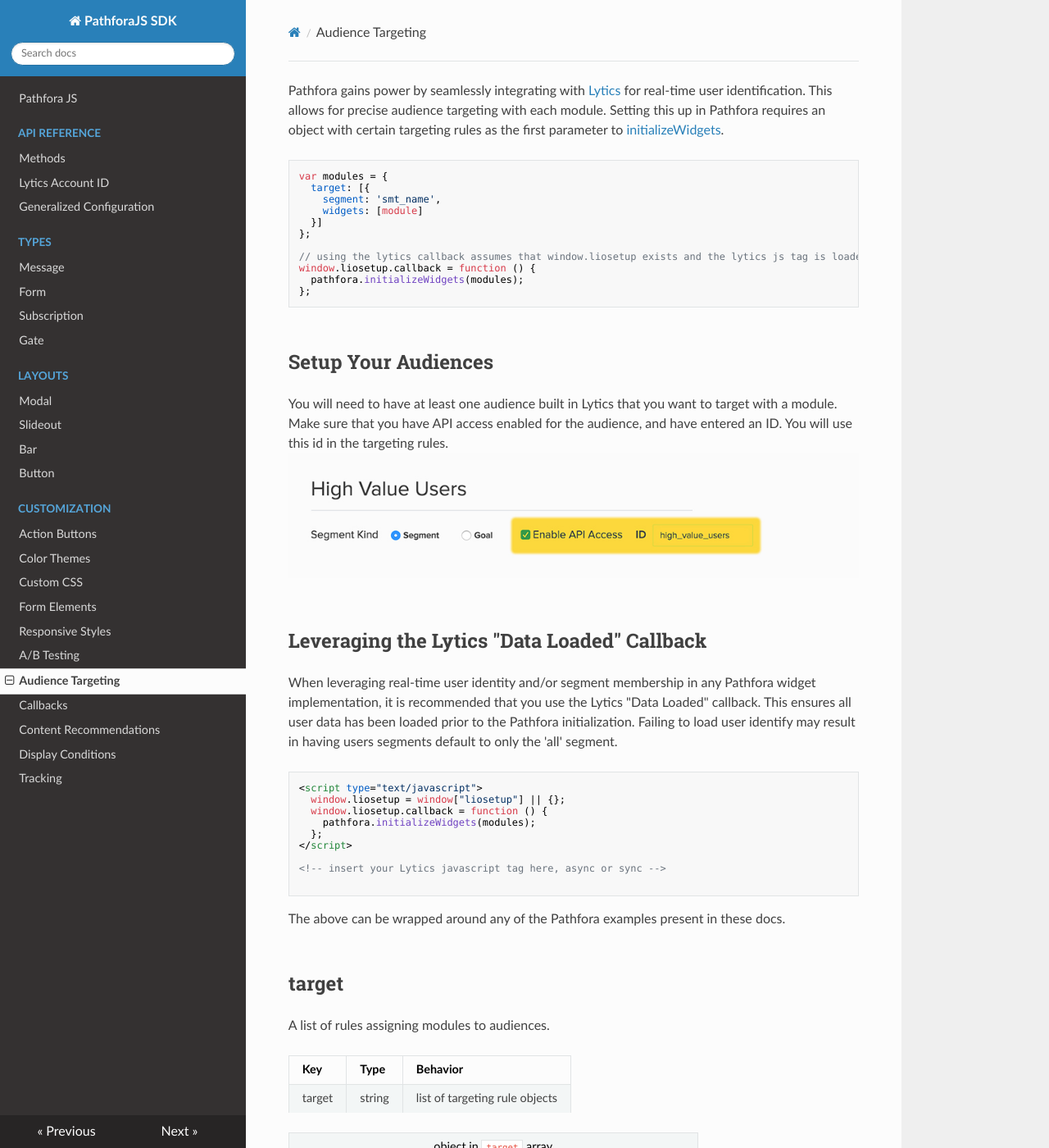
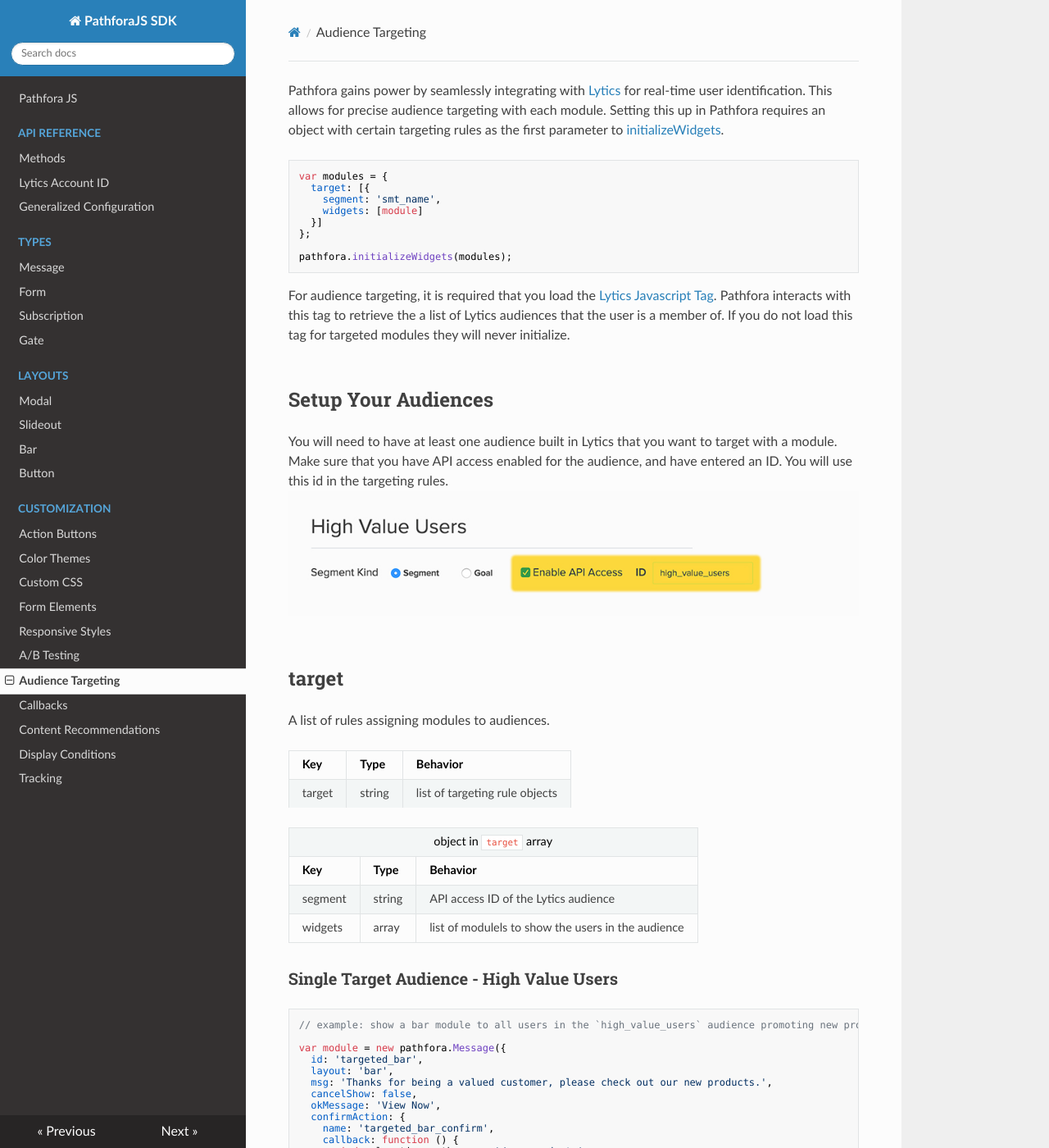
Before and after one commit to lytics/pathforajs, an MkDocs documentation site: the page built from docs/docs/targeting.md, in a window 1280 px wide and 1400 px high. Shown: the whole window at 82% size. Built offline with MkDocs 1.6.1, drawn with Linux system fonts in a browser that asks for light colours; nearby versions of some CDN libraries; old or Windows-style settings are respelled for this version of MkDocs; some of the changed text lies outside the part shown.

Commit message:
Add callbacks array in pf, and change callback in initialize.

````diff
--- a/docs/docs/targeting.md
+++ b/docs/docs/targeting.md
@@ -8,35 +8,15 @@
   }]
 };
 
-// using the lytics callback assumes that window.liosetup exists and the lytics js tag is loaded after the pathfora config
-window.liosetup.callback = function () {
-  pathfora.initializeWidgets(modules);
-};
+pathfora.initializeWidgets(modules);
 ```
+
+For audience targeting, it is required that you load the [Lytics Javascript Tag](https://activate.getlytics.com/documentation/jstag_anon). Pathfora interacts with this tag to retrieve the a list of Lytics audiences that the user is a member of. If you do not load this tag for targeted modules they will never initialize.
 
 ## Setup Your Audiences
 
 You will need to have at least one audience built in Lytics that you want to target with a module. Make sure that you have API access enabled for the audience, and have entered an ID. You will use this id in the targeting rules.
 <img class="full" src="../assets/api_access.jpg" alt="Lytics Audience API Acess">
-
-## Leveraging the Lytics "Data Loaded" Callback
-
-When leveraging real-time user identity and/or segment membership in any Pathfora widget implementation, it is recommended that you use the Lytics "Data Loaded" callback. This ensures all user data has been loaded prior to the Pathfora initialization. Failing to load user identify may result in having users segments default to only the 'all' segment.
-
-``` html
-<script type="text/javascript">
-  window.liosetup = window["liosetup"] || {};
-  window.liosetup.callback = function () {
-    pathfora.initializeWidgets(modules);
-  };
-</script>
-
-<!-- insert your Lytics javascript tag here, async or sync -->
-
-```
-
- The above can be wrapped around any of the Pathfora examples present in these docs.
-
 
 ## target
 
@@ -110,10 +90,7 @@
   }]
 };
 
-// using the lytics callback assumes that window.liosetup exists and the lytics js tag is loaded after the pathfora config
-window.liosetup.callback = function(){
-  pathfora.initializeWidgets(modules);
-};
+pathfora.initializeWidgets(modules);
 ```
 
 
@@ -153,10 +130,8 @@
   }]
 };
 
-// using the lytics callback assumes that window.liosetup exists and the lytics js tag is loaded after the pathfora config
-window.liosetup.callback = function(){
-  pathfora.initializeWidgets(modules);
-};
+pathfora.initializeWidgets(modules);
+
 ```
 
 ## inverse
@@ -213,8 +188,5 @@
   inverse: [subscriptionModule]
 };
 
-// using the lytics callback assumes that window.liosetup exists and the lytics js tag is loaded after the pathfora config
-window.liosetup.callback = function(){
-  pathfora.initializeWidgets(modules);
-};
+pathfora.initializeWidgets(modules);
 ```
````
Also changed, not shown: 5 other files.
